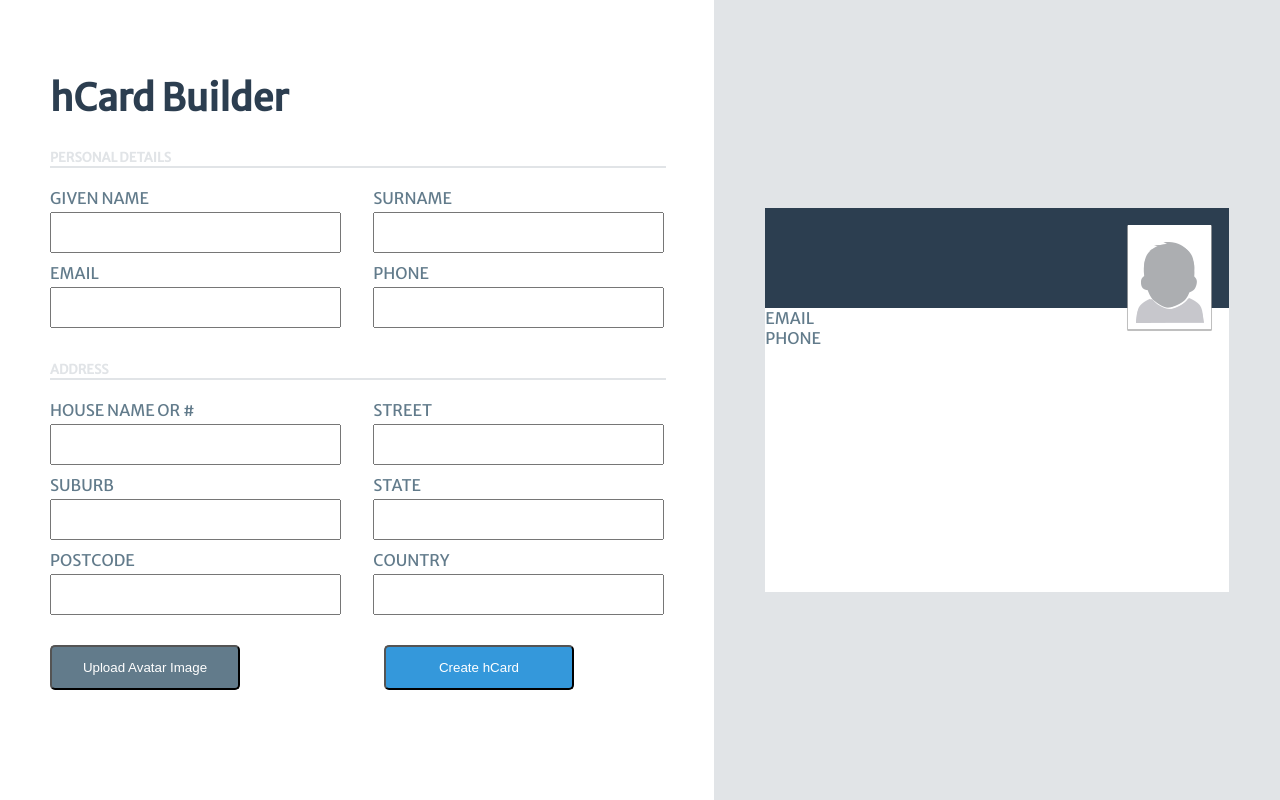
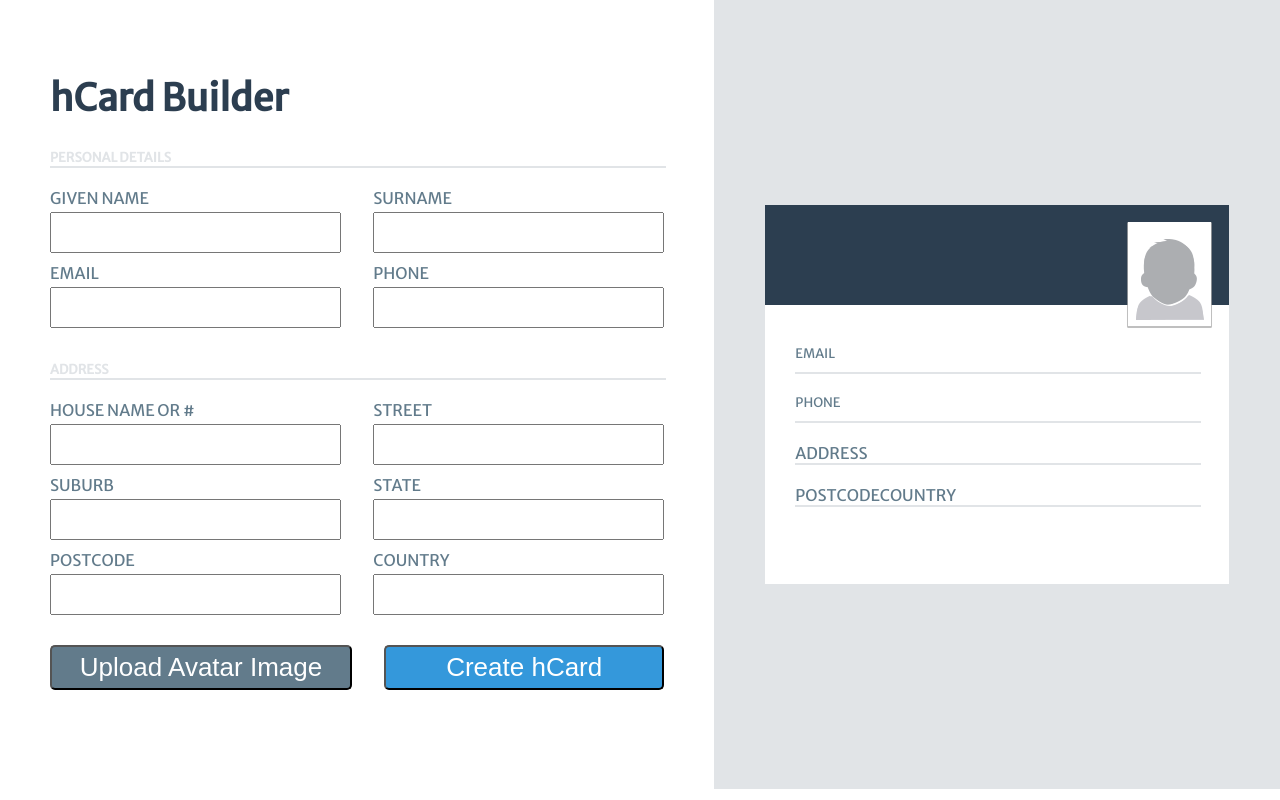
Before and after one commit to hen-chow/hcard-builder-app, a React (Create React App) app: page / in a window 1280 px wide. Built offline with nearby package versions, Linux system fonts and the light colour scheme.

Commit message:
styling for preview

```diff
--- a/src/components/button/button.scss
+++ b/src/components/button/button.scss
@@ -1,8 +1,9 @@
 .button {
   color: #ffffff;
   height: 45px;
-  width: 190px;
   border-radius: 5px;
+  font-size: 26px;
+  text-align: center;
 }
 
 .button--grey {
--- a/src/components/hcard-builder/hcard-builder.scss
+++ b/src/components/hcard-builder/hcard-builder.scss
@@ -1,7 +1,6 @@
 .hcard {
   display: flex;
   justify-content: space-evenly;
-  height: 100vh;
 }
 
 .hcard-builder {
@@ -13,7 +12,6 @@
 .preview {
   width: 52%;
   background-color: #e1e4e7;
-  height: 100vh;
   display: flex;
   flex-direction: column;
   align-items: center;
--- a/src/components/hcard-preview/hcard-preview.jsx
+++ b/src/components/hcard-preview/hcard-preview.jsx
@@ -1,28 +1,47 @@
 import React from 'react';
 import classNames from 'classnames';
 import PropTypes from 'prop-types';
-import avatarImage from 'assets/avatar.png';
+import Line from 'components/line/line';
+import AvatarImage from 'assets/avatar.png';
+import PreviewField from 'components/preview-field/preview-field';
 import './hcard-preview.scss';
 
 const HcardPreview = (props) => {
   const classes = classNames('hcard-preview', 'vcard', props.className);
 
-  const avatarUrl = !props.photo ? avatarImage : props.photo;
+  const avatarUrl = !props.photo ? AvatarImage : props.photo;
 
   return (
     <div className={classes}>
-      <div className="hcard-preview--header">
-        <span className="given-name">{props.givenName}</span>
-        <span className="surname">{props.surname}</span>
+      <div className="hcard-preview__header">
+        <span className="fn">{`${props.givenName} ${props.surname}`}</span>
         <img className="photo" src={avatarUrl} alt="hcard owner"></img>
       </div>
-      <label>Email</label><div className="email">{props.email}</div>
-      <label>Phone</label><div className="tel">{props.phone}</div>
-      <div className="adr">
-        <div className="street-address">{`${props.streetNumber} ${props.streetName}`}</div>
-        <span className="locality">{props.suburb}</span><span className="region">{props.state}</span>
-        <div className="postal-code">{props.postcode}</div>
-        <div className="country-name">{props.country}</div>
+      <div className="hcard-preview__content">
+        <PreviewField
+          label="Email"
+          text={props.email}
+          hCardProperty="email"
+        />
+        <Line />
+        <PreviewField
+          label="Phone"
+          text={props.phone}
+          hCardProperty="tel"
+        />
+        <Line />
+        <div className="adr">
+          <label className="hcard-preview__label">Address</label>
+          <div className="street-address">{`${props.streetNumber} ${props.streetName}`}</div>
+          <Line />
+          <span className="locality">{props.suburb}
+          </span><span className="region">{props.state}</span>
+          <label className="hcard-preview__label">Postcode</label>
+          <span className="postal-code">{props.postcode}</span>
+          <label className="hcard-preview__label">Country</label>
+          <span className="country-name">{props.country}</span>
+          <Line />
+        </div>
       </div>
     </div>
   );
--- a/src/components/hcard-preview/hcard-preview.scss
+++ b/src/components/hcard-preview/hcard-preview.scss
@@ -4,10 +4,24 @@
   height: 48%;
 }
 
-.hcard-preview--header {
+.hcard-preview__header {
   background-color: #2c3e50;
   height: 100px;
+  display: flex;
+}
+
+.fn {
   color: #ffffff;
+  width: 100%;
+  padding-left: 30px;
+  padding-bottom: 20px;
+  align-self: flex-end;
+  font-size: 22px;
+  font-family: 'Merriweather', sans-serif;
+}
+
+.hcard-preview__content {
+  margin: 40px 30px;
 }
 
 .photo {
--- a/src/index.scss
+++ b/src/index.scss
@@ -77,6 +77,7 @@ h1 {
 h2 {
   font-size: 22px;
   color: #627b8b;
+  text-transform: uppercase;
 }
 
 // hcard preview labels
```
